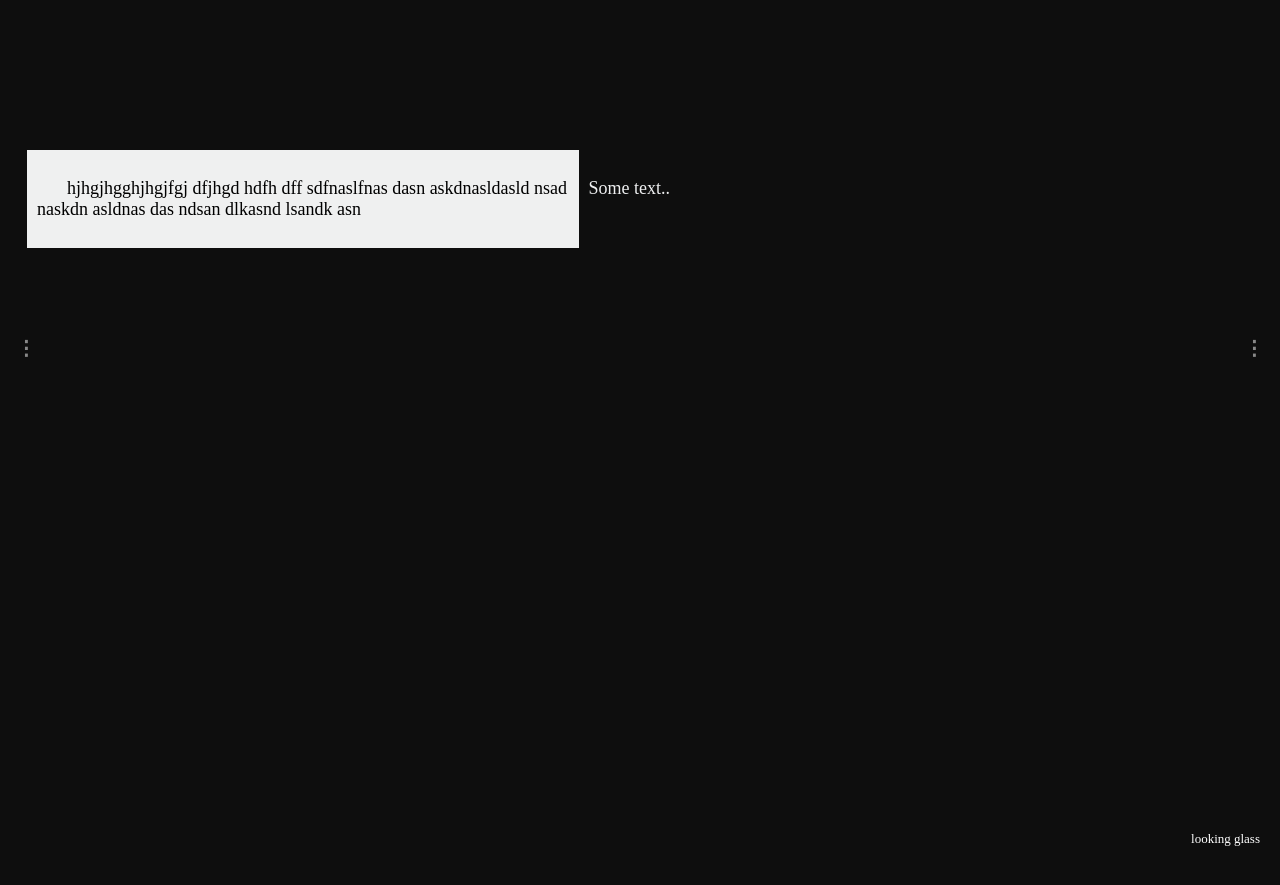
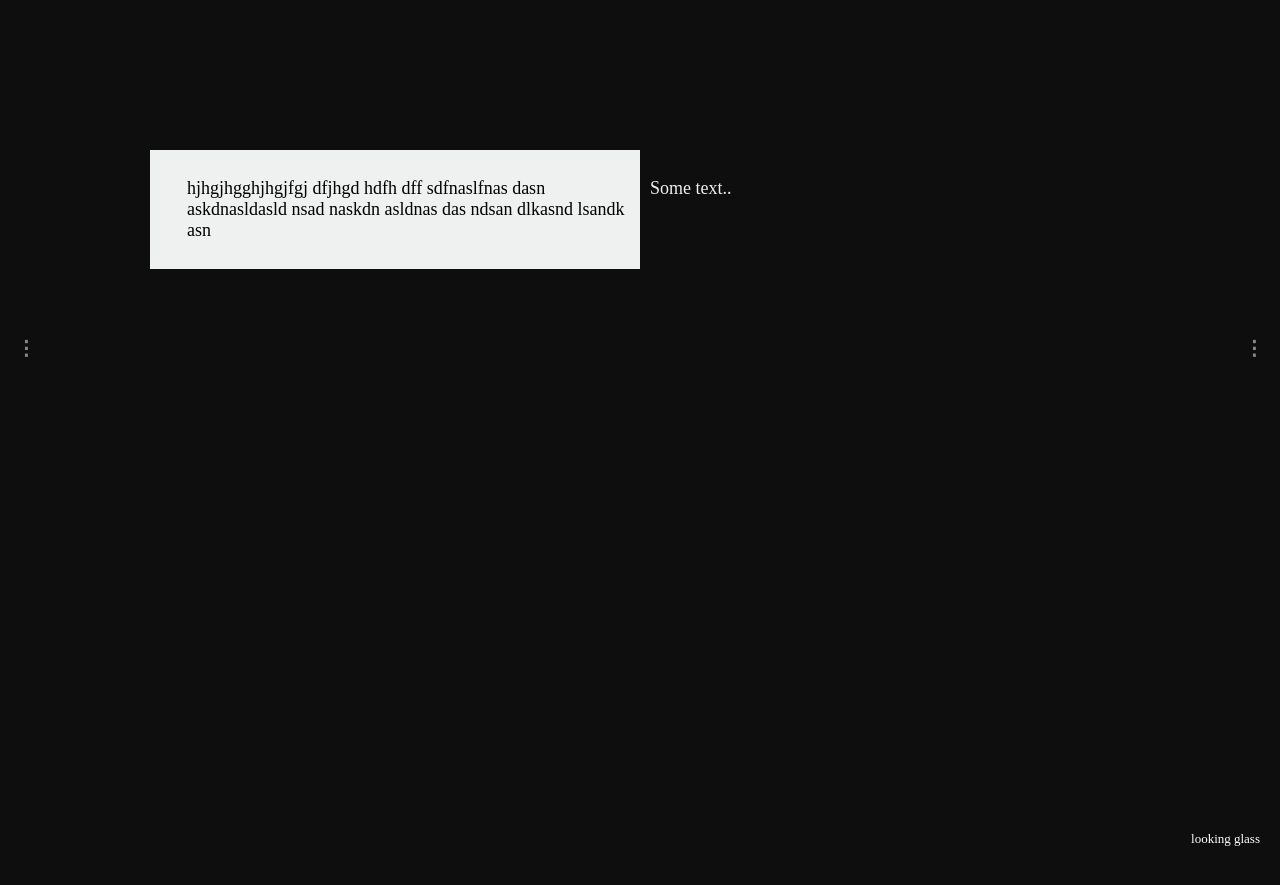
Before and after one commit to hafizzainal/hafizzainal.github.io, a Jekyll site: the page built from index.md, in a window 1280 px wide. Shown: the top 885 px of the page. Built offline with Jekyll 4.4.1, drawn with Linux system fonts in a browser that asks for light colours; our own code applies the rules of GitHub Pages for plain Markdown files.

Commit message:
Update default.html

```diff
--- a/_layouts/default.html
+++ b/_layouts/default.html
@@ -82,7 +82,6 @@ img {vertical-align: middle;}
   display: none;
   padding: 150px;
   margin: 30 auto;
-  padding-left: 1.5em;
   font-size: 18px;
 }
 
@@ -159,7 +158,8 @@ img {vertical-align: middle;}
 .author {color: #ffffff; text-indent: 100px;}
 
 /* Work text */
-.work {color: black; text-indent: 30px;}
+.work {color: black;
+  padding-left: 1.5em;}
 
 /* Footer */
 .footer {
```
